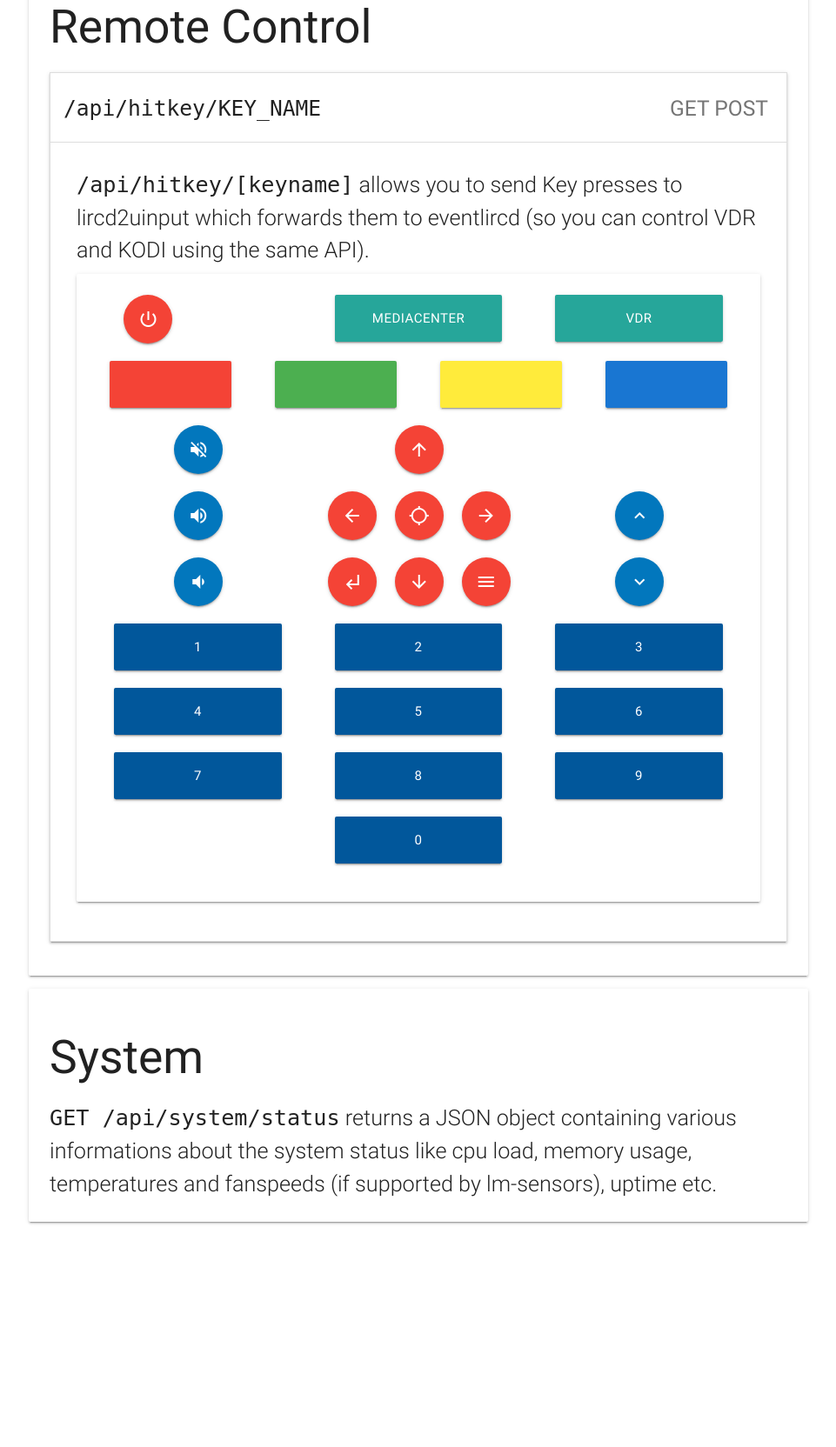
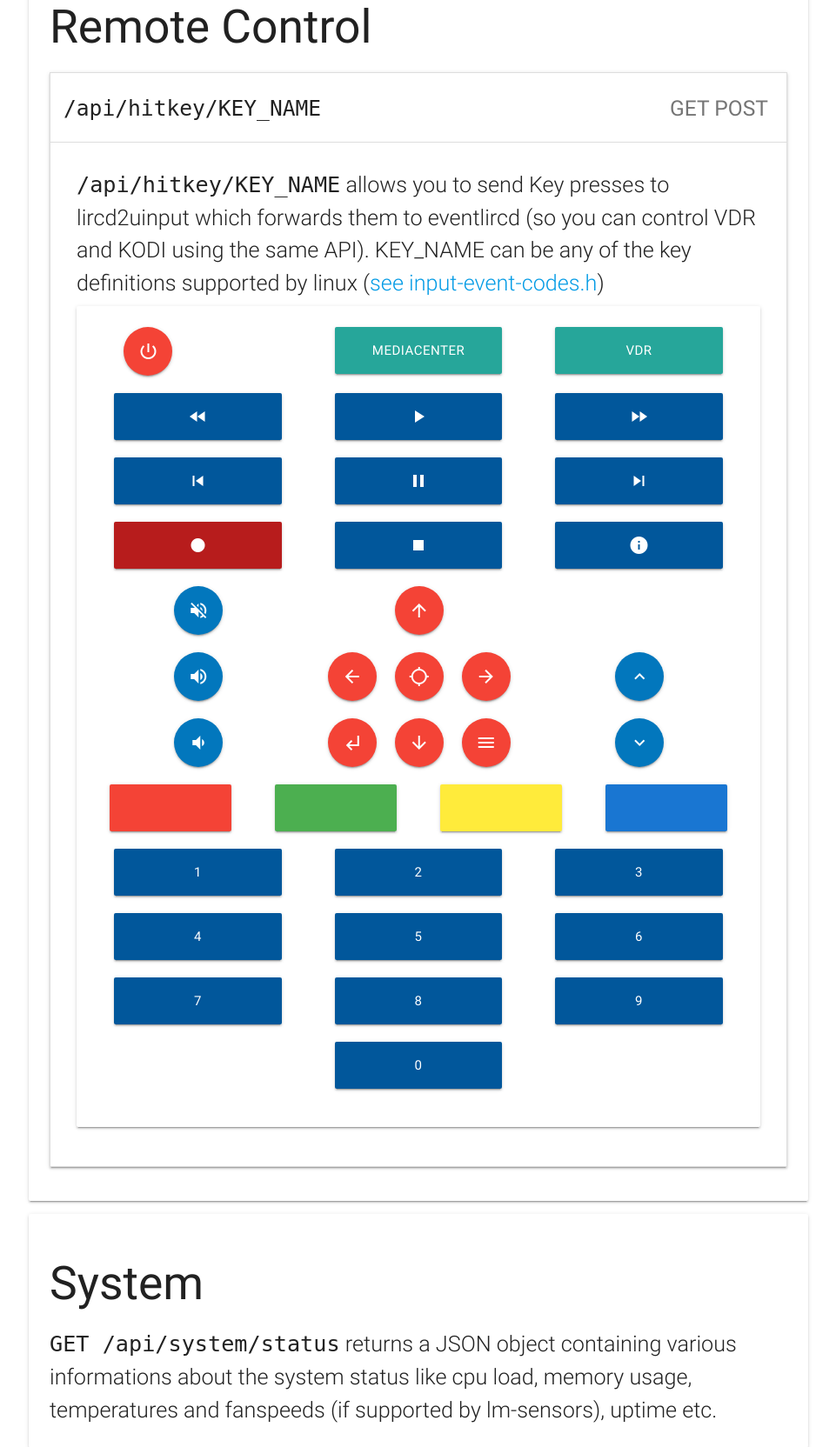
Before and after one commit to seahawk1986/yavdr-backend, a Flask app: page / in a window 1280 px wide, after a click that opens the changed part. Shown: the part 1391-3055 px from the top of the page at 87% size, without its empty margins (159-1120 px from the left). Before the commit the page ends 2799 px from the top, so only its background shows below. Run offline with Flask 2, Linux system fonts and the light colour scheme; some libraries are stand-ins or nearby versions.

Commit message:
add replay control remote keys

```diff
--- a/app/templates/index.html
+++ b/app/templates/index.html
@@ -256,7 +256,7 @@ curl -X GET -H "Content-Type: application/json" \
                 </div>
                 <div class="collapsible-body">
                   <p class="flow-text">
-                    <code>/api/hitkey/[keyname]</code> allows you to send Key presses to lircd2uinput which forwards them to eventlircd (so you can control VDR and KODI using the same API).
+                    <code>/api/hitkey/KEY_NAME</code> allows you to send Key presses to lircd2uinput which forwards them to eventlircd (so you can control VDR and KODI using the same API). KEY_NAME can be any of the key definitions supported by linux (<a href="https://github.com/torvalds/linux/blob/master/include/uapi/linux/input-event-codes.h#L75">see input-event-codes.h</a>)
                   </p>
                   <div class="card">
                     <div class="card-content">
@@ -269,24 +269,61 @@ curl -X GET -H "Content-Type: application/json" \
                           </div>
                         </div>
                         <div class="col s4">
-                          <a name="KEY_PROGR2" class="remote waves-effect waves-light btn-large col s10 push-s1">Mediacenter</a>
+                          <a name="KEY_PROG2" class="remote waves-effect waves-light btn-large col s10 push-s1">Mediacenter</a>
                         </div>
                         <div class="col s4">
                           <a name="KEY_PROG1" class="remote waves-effect waves-light btn-large col s10 push-s1">VDR</a>
                         </div>
                       </div>
                       <div class="row">
-                        <div class="col s3">
-                          <a name="KEY_RED" class="remote waves-effect waves-light btn-large col s10 push-s1 red"></a>
+                        <div class="col s4">
+                          <a name="KEY_REWIND" class="remote waves-effect waves-light btn-large col s10 push-s1 light-blue darken-4">
+                            <i class="material-icons">fast_rewind</i>
+                          </a>
                         </div>
-                        <div class="col s3">
-                          <a name="KEY_GREEN" class="remote waves-effect waves-light btn-large col s10 push-s1 green"></a>
+                        <div class="col s4">
+                          <a name="KEY_PLAY" class="remote waves-effect waves-light btn-large col s10 push-s1 light-blue darken-4">
+                            <i class="material-icons">play_arrow</i>
+                          </a>
                         </div>
-                        <div class="col s3">
-                          <a name="KEY_YELLOW" class="remote waves-effect waves-light btn-large col s10 push-s1 yellow"></a>
+                        <div class="col s4">
+                          <a name="KEY_FASTFORWARD" class="remote waves-effect waves-light btn-large col s10 push-s1 light-blue darken-4">
+                            <i class="material-icons">fast_forward</i>
+                          </a>
                         </div>
-                        <div class="col s3">
-                          <a name="KEY_BLUE" class="remote waves-effect waves-light btn-large col s10 push-s1 blue darken-2"></a>
+                      </div>
+                      <div class="row">
+                        <div class="col s4">
+                          <a name="KEY_BACK" class="remote waves-effect waves-light btn-large col s10 push-s1 light-blue darken-4">
+                            <i class="material-icons">skip_previous</i>
+                          </a>
+                        </div>
+                        <div class="col s4">
+                          <a name="KEY_PAUSE" class="remote waves-effect waves-light btn-large col s10 push-s1 light-blue darken-4">
+                            <i class="material-icons">pause</i>
+                          </a>
+                        </div>
+                        <div class="col s4">
+                          <a name="KEY_NEXT" class="remote waves-effect waves-light btn-large col s10 push-s1 light-blue darken-4">
+                            <i class="material-icons">skip_next</i>
+                          </a>
+                        </div>
+                      </div>
+                      <div class="row">
+                        <div class="col s4">
+                          <a name="KEY_RECORD" class="remote waves-effect waves-light btn-large col s10 push-s1 red darken-4">
+                            <i class="material-icons">fiber_manual_record</i>
+                          </a>
+                        </div>
+                        <div class="col s4">
+                          <a name="KEY_STOP" class="remote waves-effect waves-light btn-large col s10 push-s1 light-blue darken-4">
+                            <i class="material-icons">stop</i>
+                          </a>
+                        </div>
+                        <div class="col s4">
+                          <a name="KEY_INFO" class="remote waves-effect waves-light btn-large col s10 push-s1 light-blue darken-4">
+                            <i class="material-icons">info</i>
+                          </a>
                         </div>
                       </div>
                       <div class="row">
@@ -377,6 +414,20 @@ curl -X GET -H "Content-Type: application/json" \
                             </a>
                           </div>
                           <div class="col s4"></div>
+                        </div>
+                      </div>
+                      <div class="row">
+                        <div class="col s3">
+                          <a name="KEY_RED" class="remote waves-effect waves-light btn-large col s10 push-s1 red"></a>
+                        </div>
+                        <div class="col s3">
+                          <a name="KEY_GREEN" class="remote waves-effect waves-light btn-large col s10 push-s1 green"></a>
+                        </div>
+                        <div class="col s3">
+                          <a name="KEY_YELLOW" class="remote waves-effect waves-light btn-large col s10 push-s1 yellow"></a>
+                        </div>
+                        <div class="col s3">
+                          <a name="KEY_BLUE" class="remote waves-effect waves-light btn-large col s10 push-s1 blue darken-2"></a>
                         </div>
                       </div>
                       <div class="row">
```
